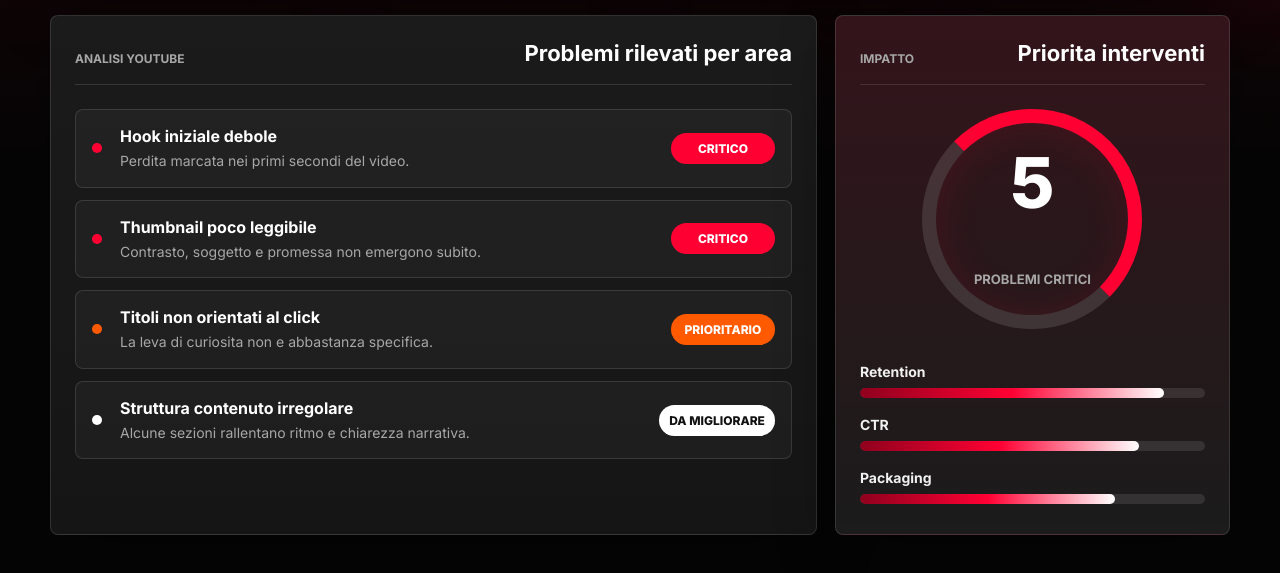
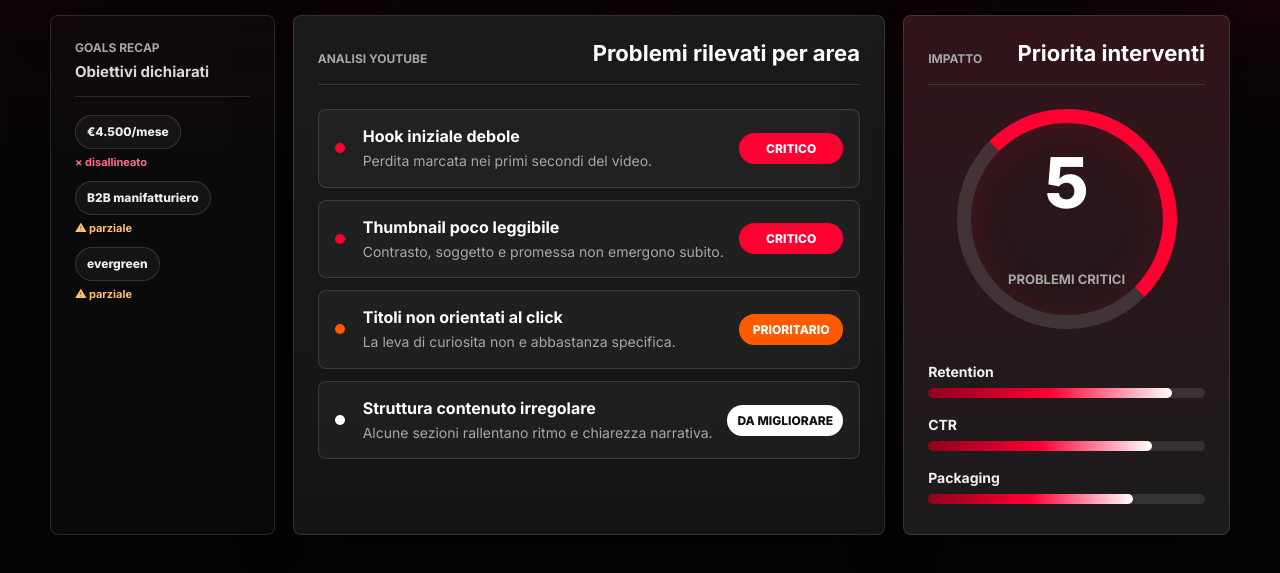
Before and after one commit to salvatoregiacalone04/YOUTUBE-REPORT-DESIGN, a plain HTML site: page index.html in a window 1280 px wide. Shown: the part 273-846 px from the top of the page. Drawn offline with Linux system fonts and the light colour scheme.

Commit message:
Add goals recap sidebar

```diff
--- a/index.html
+++ b/index.html
@@ -46,6 +46,28 @@
       </section>
 
       <section class="content-grid">
+        <aside class="panel goals-panel" aria-label="Goal dichiarati">
+          <div class="panel-heading compact">
+            <span class="eyebrow">Goals recap</span>
+            <h2>Obiettivi dichiarati</h2>
+          </div>
+
+          <div class="goal-recap" aria-label="Confronto goal e dati canale">
+            <div class="goal-item">
+              <span class="goal-chip">&euro;4.500/mese</span>
+              <small class="goal-status mismatch">&times; disallineato</small>
+            </div>
+            <div class="goal-item">
+              <span class="goal-chip">B2B manifatturiero</span>
+              <small class="goal-status partial">&#9888; parziale</small>
+            </div>
+            <div class="goal-item">
+              <span class="goal-chip">evergreen</span>
+              <small class="goal-status partial">&#9888; parziale</small>
+            </div>
+          </div>
+        </aside>
+
         <article class="panel main-panel">
           <div class="panel-heading">
             <span class="eyebrow">Analisi Youtube</span>
--- a/styles.css
+++ b/styles.css
@@ -120,7 +120,7 @@ body {
 
 .content-grid {
   display: grid;
-  grid-template-columns: minmax(0, 1.65fr) minmax(280px, 0.85fr);
+  grid-template-columns: minmax(190px, 0.55fr) minmax(0, 1.45fr) minmax(280px, 0.8fr);
   gap: 18px;
 }
 
@@ -130,7 +130,8 @@ body {
 }
 
 .main-panel,
-.side-panel {
+.side-panel,
+.goals-panel {
   min-height: 520px;
   padding: 24px;
 }
@@ -149,6 +150,69 @@ body {
   margin: 0;
   font-size: 22px;
   letter-spacing: 0;
+}
+
+.panel-heading.compact {
+  display: grid;
+  align-items: start;
+  gap: 8px;
+  margin-bottom: 18px;
+  padding-bottom: 14px;
+}
+
+.panel-heading.compact h2 {
+  color: #d8d8d8;
+  font-size: 15px;
+  font-weight: 700;
+  line-height: 1.25;
+}
+
+.goals-panel {
+  min-height: auto;
+  background: rgba(255, 255, 255, 0.025);
+  box-shadow: 0 12px 36px rgba(0, 0, 0, 0.22);
+}
+
+.goal-recap {
+  display: flex;
+  flex-wrap: wrap;
+  gap: 12px 10px;
+}
+
+.goal-item {
+  display: grid;
+  gap: 7px;
+  max-width: 100%;
+}
+
+.goal-chip {
+  display: inline-flex;
+  align-items: center;
+  min-height: 34px;
+  max-width: 100%;
+  padding: 8px 11px;
+  border: 1px solid rgba(255, 255, 255, 0.14);
+  border-radius: 999px;
+  background: rgba(255, 255, 255, 0.045);
+  color: #eeeeee;
+  font-size: 12px;
+  font-weight: 750;
+  line-height: 1.15;
+}
+
+.goal-status {
+  color: var(--muted);
+  font-size: 11px;
+  font-weight: 700;
+  line-height: 1.2;
+}
+
+.goal-status.mismatch {
+  color: #ff6a85;
+}
+
+.goal-status.partial {
+  color: #ffc26b;
 }
 
 .issue-list {
@@ -289,9 +353,16 @@ body {
     text-align: left;
   }
 
-  .summary-strip,
+  .summary-strip {
+    grid-template-columns: 1fr;
+  }
+
   .content-grid {
-    grid-template-columns: 1fr;
+    grid-template-columns: minmax(190px, 0.7fr) minmax(0, 1.3fr);
+  }
+
+  .side-panel {
+    grid-column: 1 / -1;
   }
 }
 
@@ -303,8 +374,13 @@ body {
 
   .summary-card,
   .main-panel,
-  .side-panel {
+  .side-panel,
+  .goals-panel {
     padding: 16px;
+  }
+
+  .content-grid {
+    grid-template-columns: 1fr;
   }
 
   .issue-row {
```
